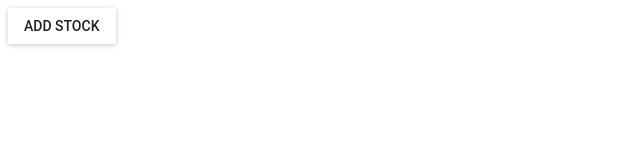
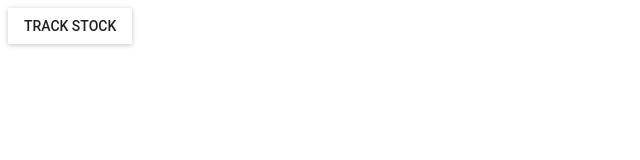
Before and after one commit to rohanlaidlaw/paper-trader-react, a React app: page / in a window 1280 px wide. Shown: the top 160 px of the page, without its empty margins (0-640 px from the left). Built offline with nearby package versions, Linux system fonts and the light colour scheme; the HTML template or start-up script is replaced by a standard one.

Commit message:
Implement Placeholder Card Button Functionality

```diff
--- a/package.json
+++ b/package.json
@@ -33,7 +33,7 @@
   },
   "homepage": "https://github.com/volsci/paper-trader-react#readme",
   "devDependencies": {
-    "eslint": "^4.16.0",
+    "eslint": "^4.19.1",
     "eslint-config-airbnb": "^16.1.0",
     "eslint-plugin-import": "^2.8.0",
     "eslint-plugin-jsx-a11y": "^6.0.3",
--- a/src/components/component.jsx
+++ b/src/components/component.jsx
@@ -1,23 +1,52 @@
 import React from 'react';
 import RaisedButton from 'material-ui/RaisedButton';
+import Card from 'material-ui/Card';
 
-class MyAwesomeReactComponent extends React.Component {
+
+class CardButton extends React.Component {
+
     constructor(props) {
         super(props);
-        this.handleClick = this.handleClick.bind(this);
+        this.state = ( {
+            min: 0,
+            max: 10,
+            cardCount:0
+        })
+
+        this.addCard = this.addCard.bind(this);
+        this.addMoreCards = this.addMoreCards.bind(this);
     }
 
-    handleClick() {
-        console.log("Working!")
+    addMoreCards(){
+        var cardCount = this.state.cardCount;
+        this.setState({cardCount: cardCount + 1})
+    }
+
+    addCard() {
+        return(
+            <Card style={{float: 'left', padding: 8, margin: 16, width: 600}}>
+                <h2>Data</h2>
+            </Card>)
+    }
+
+    cards() {
+        var rows = [];
+        var cardCount = this.state.cardCount;
+        for (var i=0; i < cardCount; i++) {
+            rows.push(this.addCard())
+        }
+        return rows
     }
 
     render() {
         return (
-            <RaisedButton label="Add Stock" onClick={this.handleClick}>
-            </RaisedButton>
+            <div style={{width: '50%'}}>
+                <RaisedButton label="Track Stock" onClick={this.addMoreCards}/>
+                {this.cards()}
+            </div>
         );
     }
 }
 
 
-export default MyAwesomeReactComponent;
+export default CardButton;
--- a/src/main.jsx
+++ b/src/main.jsx
@@ -1,11 +1,11 @@
 import React from 'react';
 import ReactDOM from 'react-dom';
 import MuiThemeProvider from 'material-ui/styles/MuiThemeProvider';
-import MyAwesomeReactComponent from './components/component.jsx';
+import CardButton from './components/component.jsx';
 
 const App = () => (
     <MuiThemeProvider>
-        <MyAwesomeReactComponent />
+        <CardButton />
     </MuiThemeProvider>
 );
 
```
